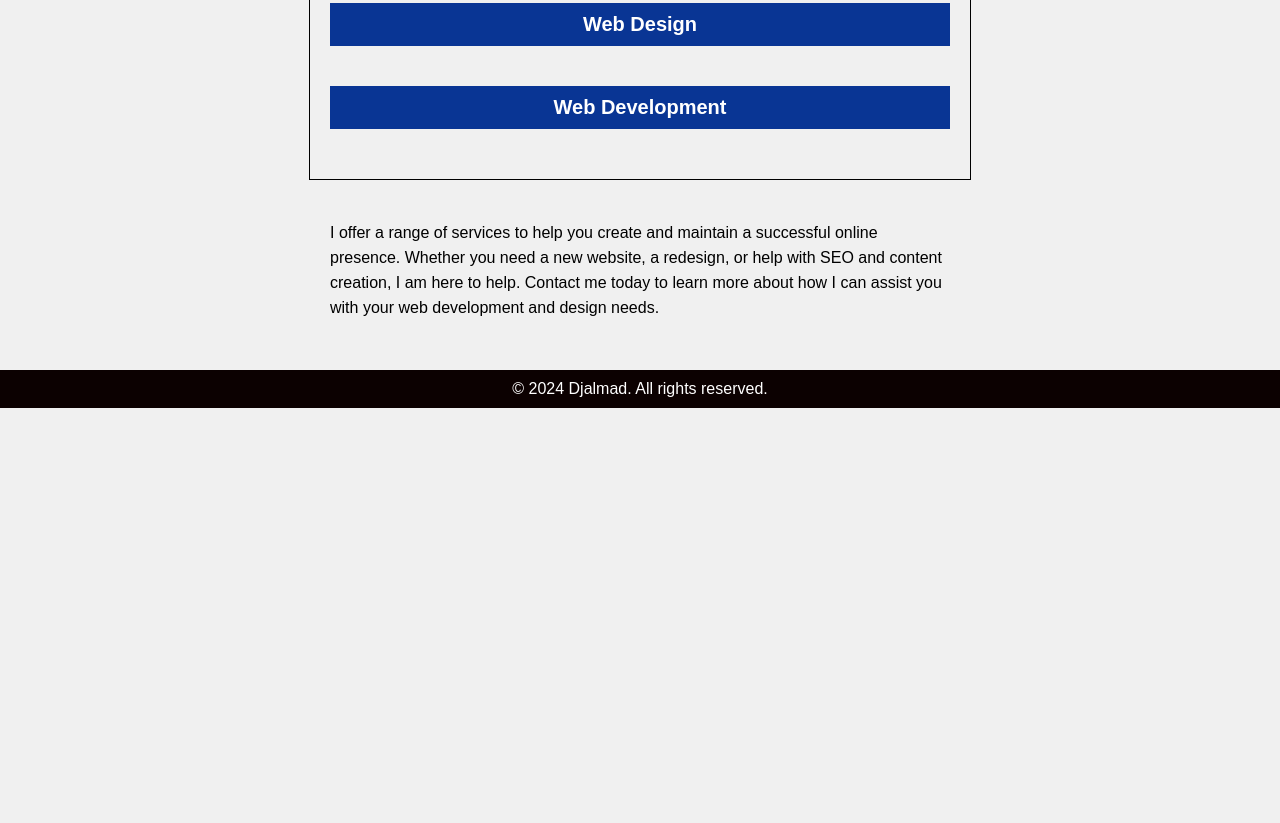
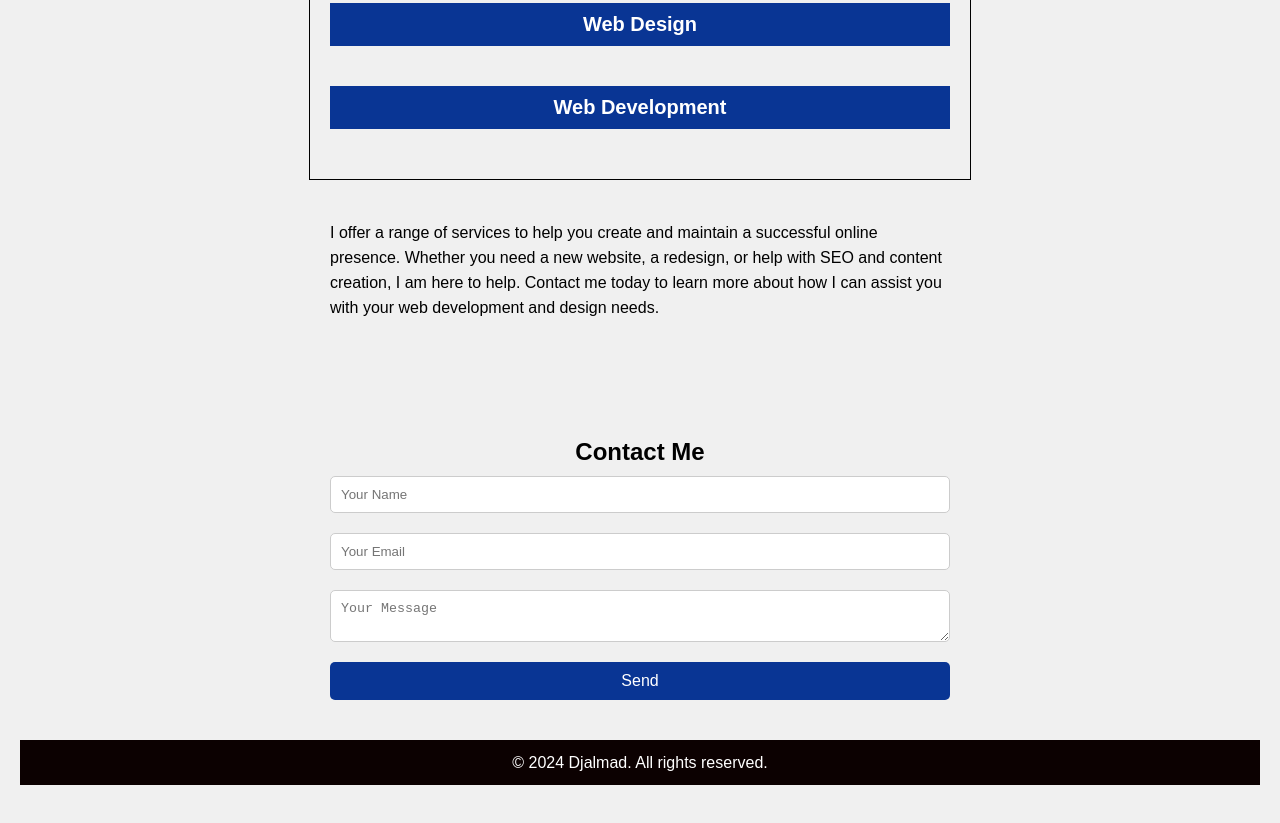
Before and after one commit to djalma-clound/fterminal, a website: page public/index.html in a window 1280 px wide. Shown: the part 1053-1876 px from the top of the page. Before the commit the page ends 1461 px from the top, so only its background shows below. Drawn offline with Linux system fonts and the light colour scheme.

Commit message:
changing everything and adding contact

```diff
--- a/package.json
+++ b/package.json
@@ -21,7 +21,9 @@
   "homepage": "https://github.com/djalma-clound/fterminal#readme",
   "dependencies": {
     "dotenv": "^17.3.1",
-    "express": "^5.2.1",
+    "express": "^5.2.1"
+  },
+  "devDependencies": {
     "nodemon": "^3.1.14"
   }
 }
--- a/public/index.html
+++ b/public/index.html
@@ -28,7 +28,7 @@
 <br>
 
         <p>Do not be lost in the world of web development!</p>
-        <a href="https://djalmad.com" class="btn" target="_blank">Learn More</a>
+        <a href="https://djalmad.com" class="btn" target="_blank" onclick="myfunction()">Learn More</a>
     </section>
     <section class="about">
         <h2>About me</h2>
@@ -53,8 +53,18 @@ redesign, or help with SEO and content creation, I am here to help. Contact me t
 with your web development and design needs.
           </p>
      </section>
+      <br>
+      <section class="contact">
+        <h2>Contact Me</h2>
+        <form action="/contact" method="POST">
+    <input type="text" name="name" placeholder="Your Name" required>
+    <input type="email" name="email" placeholder="Your Email" required>
+    <textarea name="message" placeholder="Your Message" required></textarea>
+    <button type="submit">Send</button>
+</form>
      <footer>
         <p>&copy; 2024 Djalmad. All rights reserved.</p>
+        <div id="count"></div>
      </footer>
     <script src="script.js"></script>
 </body>
--- a/public/script.js
+++ b/public/script.js
@@ -24,6 +24,15 @@ document.addEventListener('DOMContentLoaded', () => {
    h1.append('Today is ' + today.toDateString());
     h1.classList.add('mobile');
   } else {
-    h1.textContent = 'Welcome to my project landing page.';
+   h1.append('Today is ' + today.toDateString());
   }
 });
+
+myfunction = () => {
+    const countElement = document.getElementById('count');
+    let count = parseInt(localStorage.getItem('clickCount')) || 0;
+    count++;
+
+    // localStorage.setItem('clickCount', count);
+    countElement.textContent = `Button clicked ${count} times.`;
+}
--- a/public/style.css
+++ b/public/style.css
@@ -118,6 +118,37 @@ section p{
 line-height: 25px;
    margin: 0 auto;
 }
+.contact h2{
+    text-align: center;
+    margin-bottom:50px;
+}
+.contact form{
+    position: relative;
+    display: flex;
+    flex-direction: column;
+    gap: 20px;
+    width: 50%;
+    margin: 0 auto;
+    bottom: 40px;
+}
+.contact form input, .contact form textarea{
+    padding: 10px;
+    border: 1px solid #ccc;
+    border-radius: 5px;
+}
+.contact form button{
+    padding: 10px;
+    border: none;
+    border-radius: 5px;
+    background-color: rgb(9, 53, 148);
+    color: white;
+    font-size: 16px;
+    cursor: pointer;
+}
+.contact form button:hover{
+    background-color: rgb(122, 53, 179);
+    transition: 0.3s ease-in-out;
+}
 footer{
     background-color: #0c0101;
     color: white;
```
Also changed, not shown: index.js (+13 -3 lines), routes/contact.js (added, +24 -0 lines), 3 other files.
